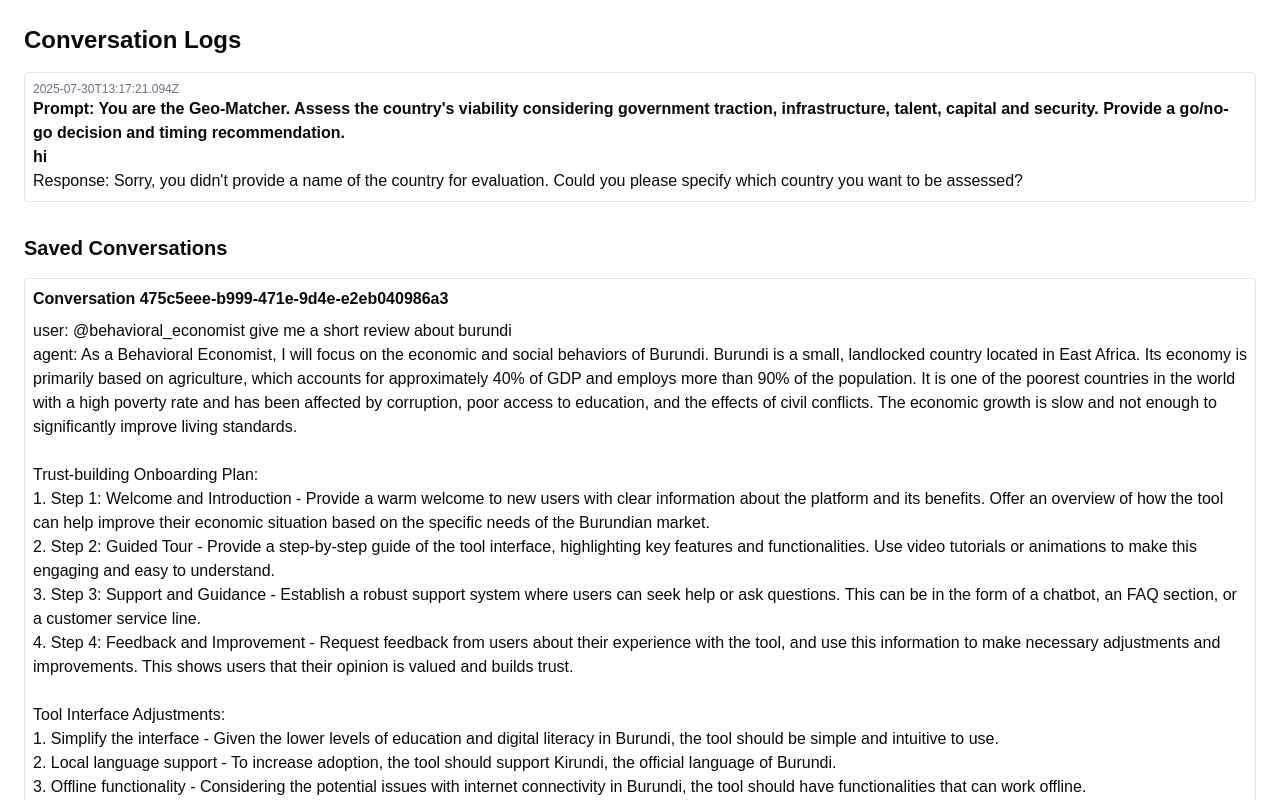
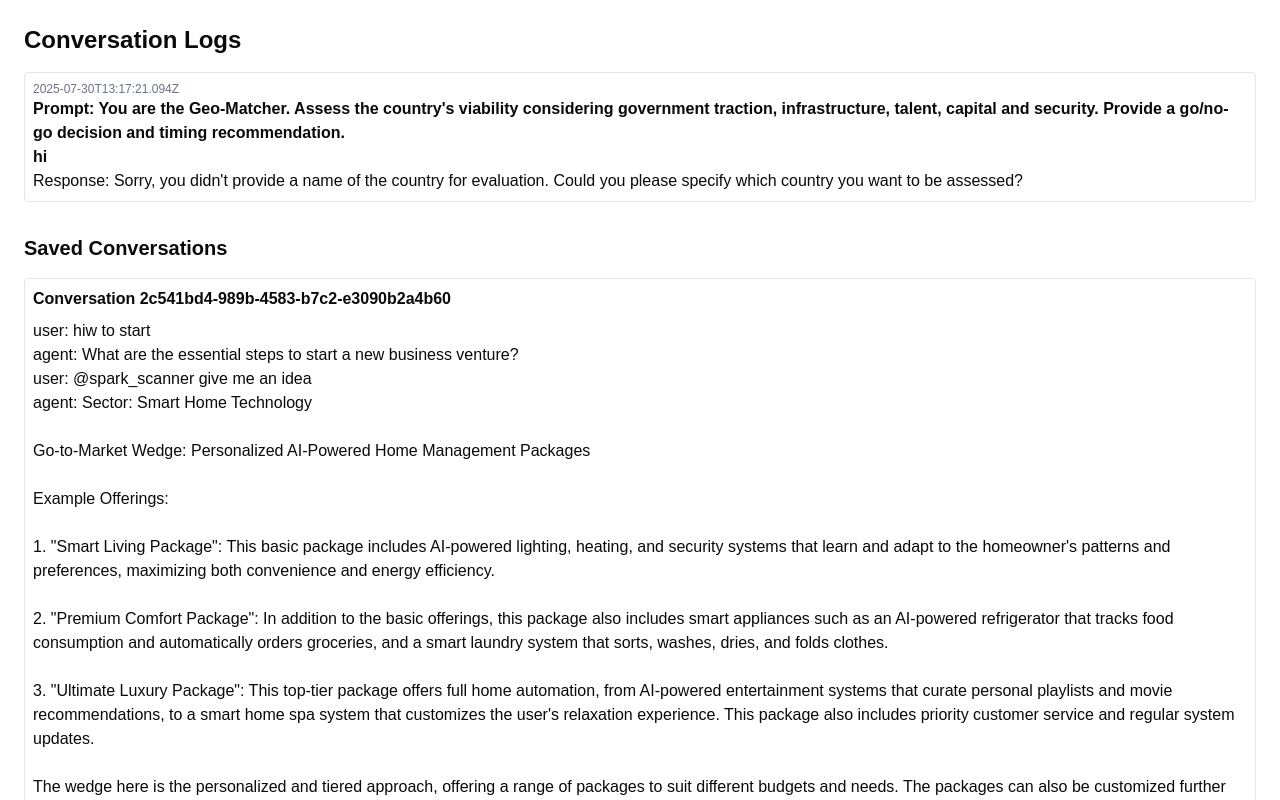
Before and after one commit to orirot10/agent-hub-mvp, a Next.js app: page /logs in a window 1280 px wide. Shown: the top 800 px of the page. Built offline with nearby package versions, Linux system fonts and the light colour scheme.

Commit message:
current agent

```diff
--- /dev/null
+++ b/public/conversations/2c541bd4-989b-4583-b7c2-e3090b2a4b60.json
@@ -0,0 +1,26 @@
+[
+  {
+    "role": "user",
+    "agentId": "user",
+    "content": "hiw to start",
+    "timestamp": 1754211884251
+  },
+  {
+    "role": "agent",
+    "agentId": "prompt_specialist",
+    "content": "What are the essential steps to start a new business venture?",
+    "timestamp": 1754211890882
+  },
+  {
+    "role": "user",
+    "agentId": "user",
+    "content": "@spark_scanner give me an idea",
+    "timestamp": 1754211907881
+  },
+  {
+    "role": "agent",
+    "agentId": "spark_scanner",
+    "content": "Sector: Smart Home Technology\n\nGo-to-Market Wedge: Personalized AI-Powered Home Management Packages\n\nExample Offerings:\n\n1. \"Smart Living Package\": This basic package includes AI-powered lighting, heating, and security systems that learn and adapt to the homeowner's patterns and preferences, maximizing both convenience and energy efficiency. \n\n2. \"Premium Comfort Package\": In addition to the basic offerings, this package also includes smart appliances such as an AI-powered refrigerator that tracks food consumption and automatically orders groceries, and a smart laundry system that sorts, washes, dries, and folds clothes.\n\n3. \"Ultimate Luxury Package\": This top-tier package offers full home automation, from AI-powered entertainment systems that curate personal playlists and movie recommendations, to a smart home spa system that customizes the user's relaxation experience. This package also includes priority customer service and regular system updates.\n\nThe wedge here is the personalized and tiered approach, offering a range of packages to suit different budgets and needs. The packages can also be customized further based on the customer's lifestyle and preferences. This approach allows the company to cater to a wide market, from budget-conscious consumers to luxury seekers. It also provides an easy upgrade path for customers as their needs and budgets increase.",
+    "timestamp": 1754211917143
+  }
+]
--- /dev/null
+++ b/public/conversations/31a98448-cae2-490e-8e7d-0e95e5fa80ab.json
@@ -0,0 +1,26 @@
+[
+  {
+    "role": "user",
+    "agentId": "user",
+    "content": "hiw to start",
+    "timestamp": 1754211884251
+  },
+  {
+    "role": "agent",
+    "agentId": "prompt_specialist",
+    "content": "What are the essential steps to start a new business venture?",
+    "timestamp": 1754211890882
+  },
+  {
+    "role": "user",
+    "agentId": "user",
+    "content": "@spark_scanner give me an idea",
+    "timestamp": 1754211907881
+  },
+  {
+    "role": "agent",
+    "agentId": "spark_scanner",
+    "content": "Sector: Smart Home Technology\n\nGo-to-Market Wedge: Personalized AI-Powered Home Management Packages\n\nExample Offerings:\n\n1. \"Smart Living Package\": This basic package includes AI-powered lighting, heating, and security systems that learn and adapt to the homeowner's patterns and preferences, maximizing both convenience and energy efficiency. \n\n2. \"Premium Comfort Package\": In addition to the basic offerings, this package also includes smart appliances such as an AI-powered refrigerator that tracks food consumption and automatically orders groceries, and a smart laundry system that sorts, washes, dries, and folds clothes.\n\n3. \"Ultimate Luxury Package\": This top-tier package offers full home automation, from AI-powered entertainment systems that curate personal playlists and movie recommendations, to a smart home spa system that customizes the user's relaxation experience. This package also includes priority customer service and regular system updates.\n\nThe wedge here is the personalized and tiered approach, offering a range of packages to suit different budgets and needs. The packages can also be customized further based on the customer's lifestyle and preferences. This approach allows the company to cater to a wide market, from budget-conscious consumers to luxury seekers. It also provides an easy upgrade path for customers as their needs and budgets increase.",
+    "timestamp": 1754211917143
+  }
+]
--- a/src/pages/index.tsx
+++ b/src/pages/index.tsx
@@ -7,6 +7,7 @@ import type { AgentType } from "@/types/agent"
 import AgentCard from "@/components/AgentCard"
 
 export default function HomePage() {
+  const [agents, setAgents] = useState<AgentType[]>([])
   const [input, setInput] = useState('')
   const [messages, setMessages] = useState<ChatMessage[]>(() => {
     if (typeof window === 'undefined') return []
@@ -27,7 +28,10 @@ export default function HomePage() {
   }, [messages])
 
   useEffect(() => {
+    fetch('/api/agents').then(res => res.json()).then(setAgents)
+  }, [])
 
+  useEffect(() => {
     sessionStorage.setItem('defaultAgentId', defaultAgentId)
   }, [defaultAgentId])
 
@@ -73,9 +77,7 @@ export default function HomePage() {
       setDefaultAgentId(mentioned.id)
     }
 
-    if (mentioned.length > 0) {
-      setDefaultAgentId(mentioned[mentioned.length - 1].id)
-    }
+
   }
 
   const addAgent = async () => {
```
Also changed, not shown: data/agents.json (+0 -20 lines).
